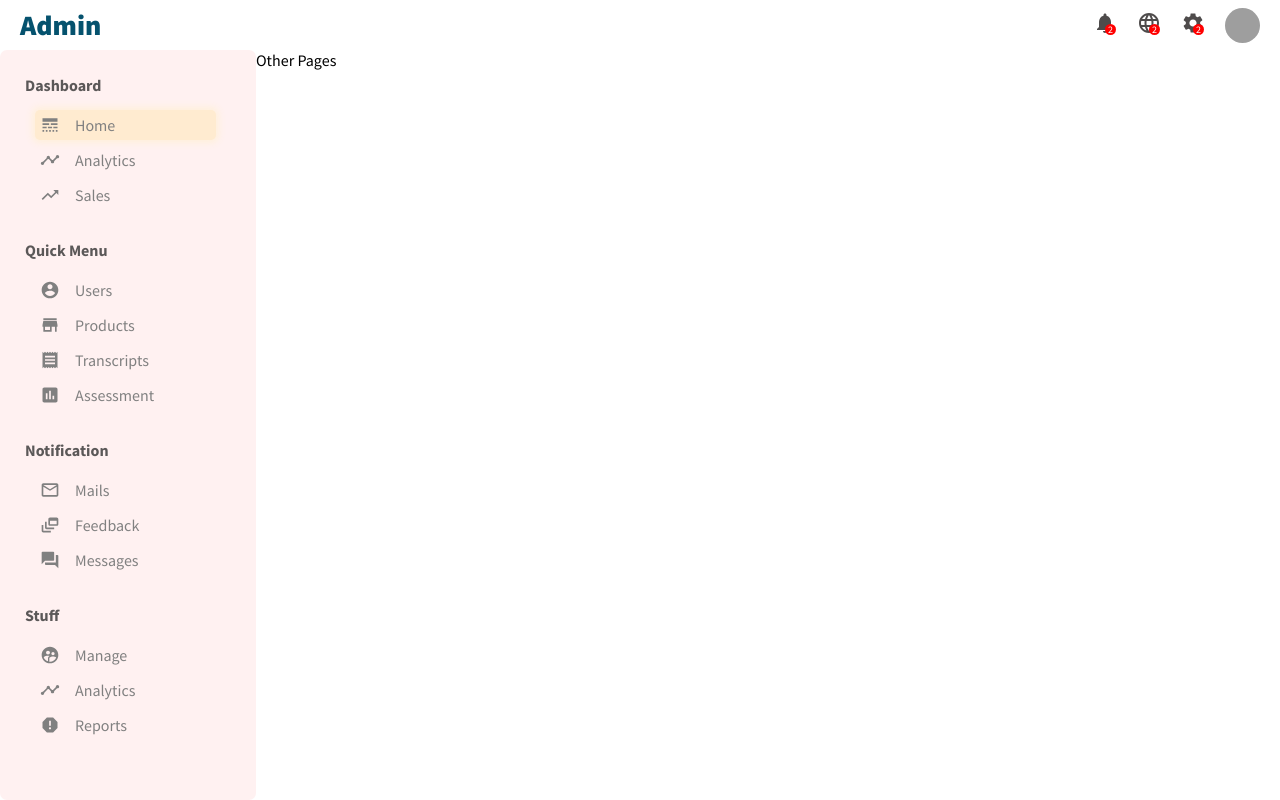
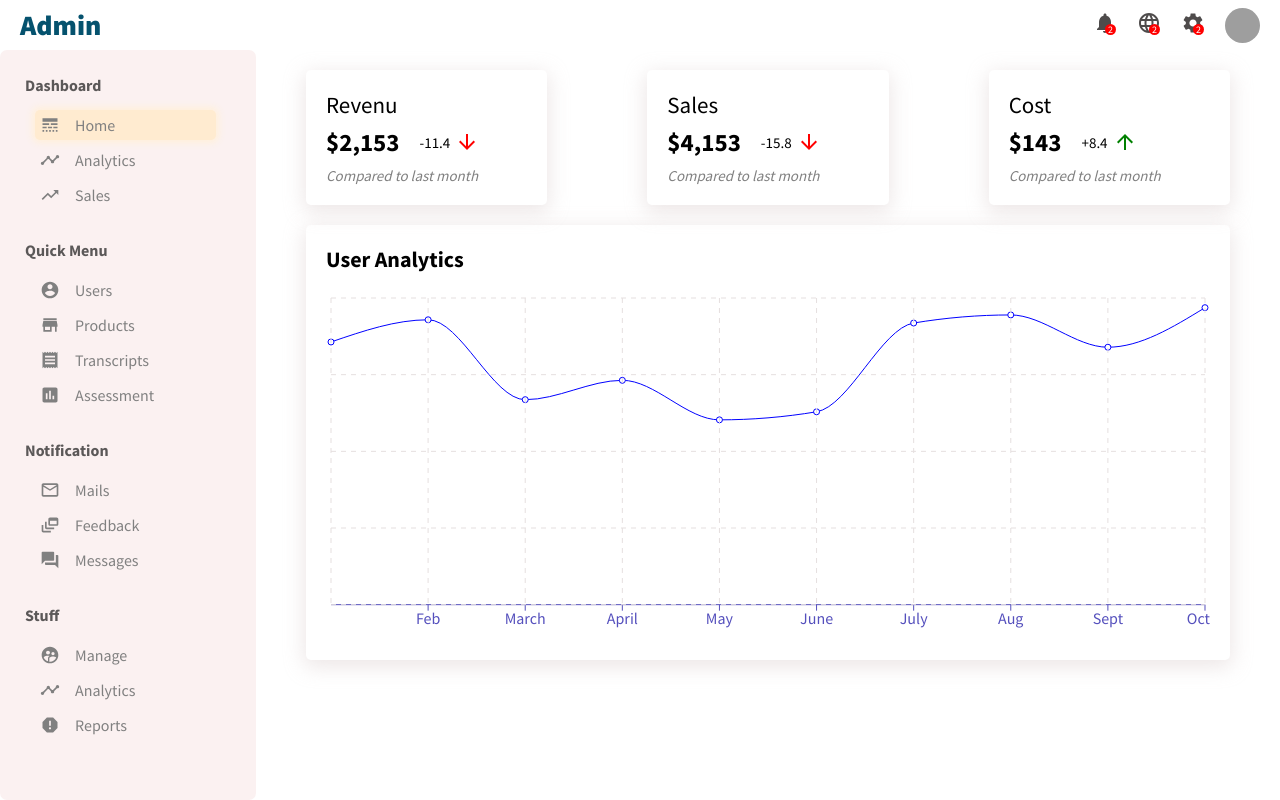
Before and after one commit to vomi-exe/AdminPanel, a React (Create React App) app: page / in a window 1280 px wide. Built offline with nearby package versions, Linux system fonts and the light colour scheme; grey boxes are pictures that could not be loaded.

Commit message:
added user chart

```diff
--- a/src/App.js
+++ b/src/App.js
@@ -1,5 +1,6 @@
 import Sidebar from "./components/sidebar/Sidebar";
 import Topbar from "./components/topbar/Topbar";
+import Home from "./Pages/Home";
 import "./app.css";
 
 function App() {
@@ -8,7 +9,7 @@
       <Topbar />
       <div className="container">
         <Sidebar />
-        <div className="others">Other Pages</div>
+        <Home />
       </div>
     </div>
   );
--- /dev/null
+++ b/src/Pages/Home.jsx
@@ -0,0 +1,21 @@
+import React from 'react';
+import "./home.css";
+import FeaturedInfo from "../components/FeaturedInfo/FeaturedInfo";
+import Chart from '../components/Chart/Chart';
+import { userData } from "../dummydata";
+
+const Home = () => {
+    return (
+        <div className="home">
+            <FeaturedInfo />
+            <Chart data={userData} title="User Analytics" grid dataKey="Active User" />
+
+
+
+
+
+        </div>
+    );
+}
+
+export default Home;
--- /dev/null
+++ b/src/Pages/home.css
@@ -0,0 +1,3 @@
+.home {
+  flex: 4;
+}
--- a/src/app.css
+++ b/src/app.css
@@ -1,7 +1,3 @@
 .container {
   display: flex;
 }
-
-.others {
-  flex: 4;
-}
--- /dev/null
+++ b/src/components/Chart/Chart.jsx
@@ -0,0 +1,24 @@
+import React from 'react';
+import "./chart.css"
+import { LineChart, Line, XAxis, CartesianGrid, Tooltip, ResponsiveContainer } from 'recharts';
+
+const Chart = ({ title, data, dataKey, grid }) => {
+
+
+
+    return (
+        <div className="chart">
+            <h3 className="chartTitle">{title}</h3>
+            <ResponsiveContainer width="100%" aspect={2.55 / 1} >
+                <LineChart data={data} >
+                    <XAxis dataKey="name" stroke="#5550bd" />
+                    <Line type="monotone" dataKey={dataKey} stroke="blue" />
+                    <Tooltip />
+                    {grid && <CartesianGrid stroke="#e5dfdf" strokeDasharray="5 5" />}
+                </LineChart>
+            </ResponsiveContainer>
+        </div>
+    );
+}
+
+export default Chart;
--- /dev/null
+++ b/src/components/Chart/chart.css
@@ -0,0 +1,12 @@
+.chart {
+  margin: 20px 50px;
+  padding: 20px;
+  box-shadow: 0px 5px 20px 2px rgba(228, 220, 220, 0.68);
+  border-radius: 5px;
+  overflow: hidden;
+}
+
+.chartTitle {
+  margin-bottom: 20px;
+  font-size: 22px;
+}
--- /dev/null
+++ b/src/components/FeaturedInfo/FeaturedInfo.jsx
@@ -0,0 +1,43 @@
+import React from 'react';
+import ArrowDownwardIcon from '@material-ui/icons/ArrowDownward';
+import ArrowUpwardIcon from '@material-ui/icons/ArrowUpward';
+import "./featuredInfo.css";
+
+const FeaturedInfo = () => {
+    return (
+        <div className="featured">
+            <div className="featuredItem">
+                <span className="featuredTitle">Revenu</span>
+                <div className="featuredMoneyContainer">
+                    <span className="featuredMoney">$2,153</span>
+                    <span className="featuredMoneyRate">
+                        -11.4<ArrowDownwardIcon className="featuredIcon negative" />
+                    </span>
+                </div>
+                <span className="featuredSub">Compared to last month</span>
+            </div>
+            <div className="featuredItem">
+                <span className="featuredTitle">Sales</span>
+                <div className="featuredMoneyContainer">
+                    <span className="featuredMoney">$4,153</span>
+                    <span className="featuredMoneyRate">
+                        -15.8 <ArrowDownwardIcon className="featuredIcon negative" />
+                    </span>
+                </div>
+                <span className="featuredSub">Compared to last month</span>
+            </div>
+            <div className="featuredItem">
+                <span className="featuredTitle">Cost</span>
+                <div className="featuredMoneyContainer">
+                    <span className="featuredMoney">$143</span>
+                    <span className="featuredMoneyRate">
+                        +8.4 <ArrowUpwardIcon className="featuredIcon" />
+                    </span>
+                </div>
+                <span className="featuredSub">Compared to last month</span>
+            </div>
+        </div>
+    );
+}
+
+export default FeaturedInfo;
--- /dev/null
+++ b/src/components/FeaturedInfo/featuredInfo.css
@@ -0,0 +1,52 @@
+.featured {
+  width: 100%;
+  display: flex;
+  justify-content: space-between;
+  margin-top: 20px;
+}
+
+.featuredItem {
+  flex: 1;
+  margin: 0 50px;
+  padding: 20px;
+  border-radius: 5px;
+  cursor: pointer;
+  box-shadow: 0px 5px 20px 2px rgba(228, 220, 220, 0.68);
+}
+
+.featuredTitle {
+  font-size: 23px;
+}
+
+.featuredMoneyContainer {
+  margin: 7px 0;
+  display: flex;
+  align-items: center;
+}
+
+.featuredMoney {
+  font-size: 25px;
+  font-weight: bold;
+}
+
+.featuredMoneyRate {
+  display: flex;
+  font-size: 15px;
+  align-items: center;
+  margin-left: 20px;
+}
+.featuredIcon {
+  font-size: 10px;
+  margin-left: 5px;
+  color: green;
+}
+
+.featuredIcon.negative {
+  color: red;
+}
+
+.featuredSub {
+  color: gray;
+  font-size: 15px;
+  font-style: italic;
+}
--- a/src/components/sidebar/sidebar.css
+++ b/src/components/sidebar/sidebar.css
@@ -1,7 +1,7 @@
 .sidebar {
   flex: 1;
   height: calc(100vh - 50px);
-  background-color: rgba(255, 234, 234, 0.68);
+  background-color: rgba(251, 239, 239, 0.864);
   position: sticky;
   top: 50px;
   overflow: hidden;
--- /dev/null
+++ b/src/dummydata.js
@@ -0,0 +1,52 @@
+export const userData = [
+    {
+        name: 'Jan',
+        "Active User": 3255,
+
+    },
+    {
+        name: 'Feb',
+        "Active User": 3530,
+
+    },
+    {
+        name: 'March',
+        "Active User": 2540,
+
+    },
+    {
+        name: 'April',
+        "Active User": 2780,
+
+    },
+    {
+        name: 'May',
+        "Active User": 2290,
+
+    },
+    {
+        name: 'June',
+        "Active User": 2390,
+
+    },
+    {
+        name: 'July',
+        "Active User": 3490,
+
+    },
+    {
+        name: 'Aug',
+        "Active User": 3590,
+
+    },
+    {
+        name: 'Sept',
+        "Active User": 3190,
+
+    },
+    {
+        name: 'Oct',
+        "Active User": 3680,
+
+    },
+];
```
